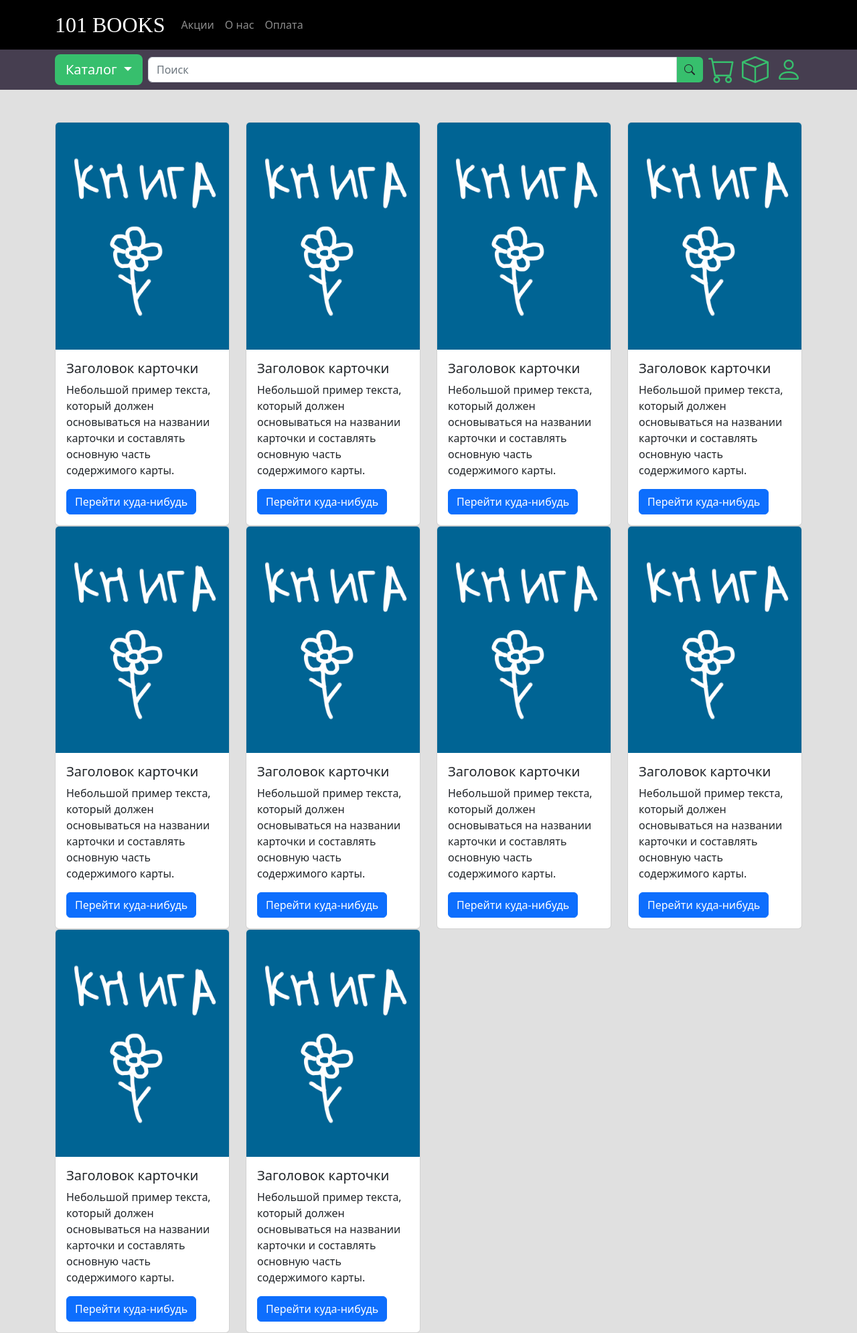
After one commit to LinmyOwO/BookShop, a Flask app: page /catalog/1 in a window 1280 px wide. The commit adds this page. Shown: the whole page at 67% size. Run offline with Flask 3, Linux system fonts and the light colour scheme; some web fonts are replaced.

Commit message:
Добавлены каталог и корзина

```diff
--- a/templates/base.html
+++ b/templates/base.html
@@ -36,11 +36,11 @@
       }
     </style>
   </head>
-  <body class="d-flex flex-column h-100" style="position: relative; min-height: 100%; background-color: E0E0E0">
+  <body class="d-flex flex-column h-100" style="position: relative; min-height: 100%; background-color: #E0E0E0;">
   <header>
     <nav class="navbar navbar-expand-lg navbar-dark black">
       <div class="container">
-        <a class="navbar-brand" href="#"><div class="bookk">101 BOOKS</div></a>
+        <a class="navbar-brand" href="{{ url_for('index') }}"><div class="bookk fs-2">101 BOOKS</div></a>
         <div class="collapse navbar-collapse">
           <ul class="navbar-nav mb-2 mb-lg-0">
             <li class="nav-item">
@@ -59,13 +59,13 @@
     <nav class="navbar navbar-expand-lg navbar-dark p-0" style="background-color: #463E50;">
       <div class="container">
         <div class="dropdown">
-            <button class="btn btn-success dropdown-toggle green border-0" type="button" id="dropdownMenuButton1" data-bs-toggle="dropdown" aria-expanded="false">
+            <button class="btn btn-success dropdown-toggle green border-0 btn-lg" type="button" id="dropdownMenuButton1" data-bs-toggle="dropdown" aria-expanded="false">
               Каталог
             </button>
           <ul class="dropdown-menu" aria-labelledby="dropdownMenuButton1">
-            <li><a class="dropdown-item">Действие</a></li>
-            <li><a class="dropdown-item">Другое действие</a></li>
-            <li><a class="dropdown-item">Что-то еще здесь</a></li>
+            {% for i in range(5) %}
+            <li><a class="dropdown-item" href="{{ url_for('catalog', category=i) }}">Действие {{ i }}</a></li>
+            {% endfor %}
           </ul>
         </div>
         <button class="navbar-toggler" type="button" data-bs-toggle="collapse" data-bs-target="#navbarSupportedContent" aria-controls="navbarSupportedContent" aria-expanded="false" aria-label="Переключатель навигации">
@@ -73,17 +73,20 @@
         </button>
         <div class="collapse navbar-collapse">
           <div class="input-group rounded mx-2">
-            <input type="search" class="form-control" placeholder="Search" aria-label="Search" aria-describedby="search-addon" />
+            <input type="search" class="form-control" placeholder="Поиск" aria-label="Search" aria-describedby="search-addon" />
             <button class="input-group-text green border-0" id="search-addon">
               <i class="bi bi-search"></i>
             </button>
           </div>
           <ul class="navbar-nav mb-2 mb-lg-0">
             <li class="nav-item">
-              <a class="bi bi-cart" href="#"></a>
+              <a class="bi bi-cart" style="font-size: 2.5rem; color: var(--color-mediumseagreen); padding-right: 10px;" href="{{ url_for('cart') }}"></a>
             </li>
             <li class="nav-item">
-              <a class="nav-link active" aria-current="page" href="#">Главная</a>
+              <a class="bi bi-box" style="font-size: 2.5rem; color: var(--color-mediumseagreen); padding-right: 10px;" href="{{ url_for('cart') }}"></a>
+            </li>
+            <li class="nav-item">
+              <a class="bi bi-person" style="font-size: 2.5rem; color: var(--color-mediumseagreen);" href="{{ url_for('cart') }}"></a>
             </li>
           </ul>
         </div>
@@ -91,49 +94,6 @@
     </nav>
   </header>
   {% block body %}{% endblock %}
-<!--  <footer class="d-flex flex-wrap justify-content-between align-items-center py-3 my-4 border-top">
-    <div class="container">
-        <div class="collapse navbar-collapse" id="navbarSupportedContent">
-          <ul class="navbar-nav mb-2 mb-lg-0">
-            <li class="nav-item">
-              <a class="nav-link" href="#">Акции</a>
-            </li>
-            <li class="nav-item">
-              <a class="nav-link" href="#">О нас</a>
-            </li>
-            <li class="nav-item">
-              <a class="nav-link" href="#">Оплата</a>
-            </li>
-          </ul>
-        </div>
-    </div>
-  </footer> -->
-  <div class="container">
-    <footer class="d-flex flex-wrap justify-content-between align-items-center py-3 my-4 border-top">
-      <p class="col-md-4 mb-0 text-muted">© 2024 Company, Inc</p>
-      <ul class="nav col-md-4 justify-content-end">
-        <li class="nav-item"><a href="#" class="nav-link px-2 text-muted">Главная</a></li>
-        <li class="nav-item"><a href="#" class="nav-link px-2 text-muted">О нас</a></li>
-        <li class="nav-item"><a href="#" class="nav-link px-2 text-muted">Акции</a></li>
-        <li class="nav-item"><a href="#" class="nav-link px-2 text-muted">Оплата</a></li>
-      </ul>
-    </footer>
-  </div>
-<!--    <div class="footer">
-      <div class="nav-cell">
-        <a href="{{ url_for('index') }}">Каталог</a>
-      </div>
-      <div class="nav-cell">
-        <a href="{{ url_for('index') }}">Акции</a>
-      </div>
-      <div class="nav-cell">
-        <a href="{{ url_for('index') }}">Оплата</a>
-      </div>
-      <div class="nav-cell">
-        <a href="{{ url_for('index') }}">О нас</a>
-      </div>
-    </div>
-  </body> -->
+  </body>
   <script src="https://cdn.jsdelivr.net/npm/bootstrap@5.2.1/dist/js/bootstrap.bundle.min.js"></script>
-  </body>
 </html>
--- /dev/null
+++ b/templates/catalog.html
@@ -0,0 +1,22 @@
+{% extends 'base.html' %}
+
+{% block body %}
+
+<div class="container mt-5">
+    <div class="row">
+        {% for i in range(10) %}
+            <div class="col-3 p">
+                <div class="card">
+                  <img src="{{ url_for('static', filename='public/book.png') }}" class="card-img-top img-fluid" alt="...">
+                  <div class="card-body">
+                    <h5 class="card-title">Заголовок карточки</h5>
+                    <p class="card-text">Небольшой пример текста, который должен основываться на названии карточки и составлять основную часть содержимого карты.</p>
+                    <a href="#" class="btn btn-primary">Перейти куда-нибудь</a>
+                  </div>
+                </div>
+            </div>
+        {% endfor %}
+    </div>
+</div>
+
+{% endblock %}
```
Also changed, not shown: templates/cart.html (+29 -9 lines).
